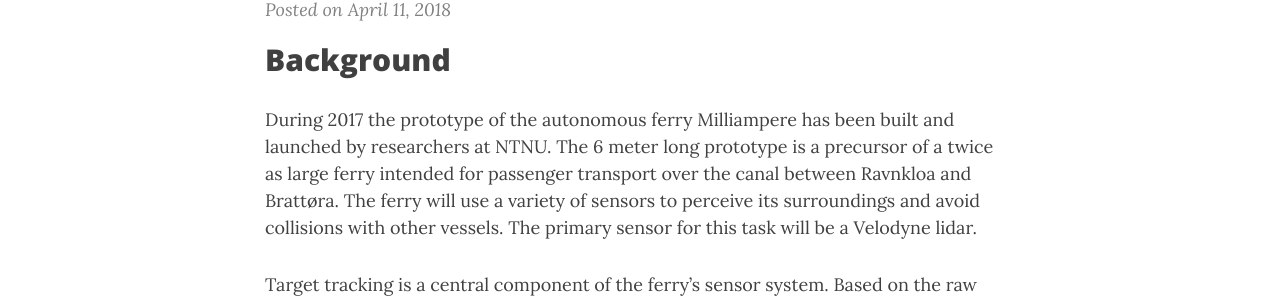
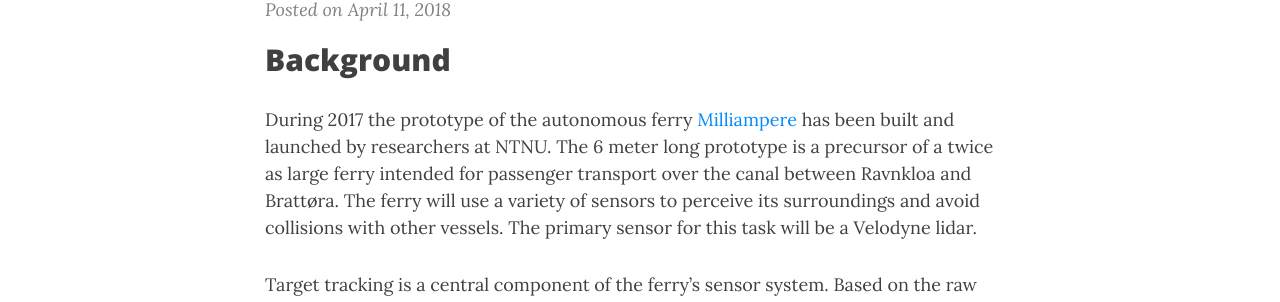
Before and after one commit to autosit/autosit.github.io, a Jekyll site: the page built from _posts/2018-04-11-eot.md, in a window 1280 px wide and 900 px high. Shown: the part 198-500 px from the top of the window. Built offline with Jekyll 4.4.1, drawn with Linux system fonts in a browser that asks for light colours; nearby versions of some CDN libraries; some of the changed lines change nothing that is shown.

Commit message:
eot updated nov 2018b

```diff
--- a/_posts/2018-04-11-eot.md
+++ b/_posts/2018-04-11-eot.md
@@ -7,7 +7,7 @@ category: SF
 
 ## Background
 
-During 2017 the prototype of the autonomous ferry Milliampere has been built and launched by researchers at NTNU. The 6 meter long prototype is a precursor of a twice as large ferry intended for passenger transport over the canal between Ravnkloa and Brattøra. The ferry will use a variety of sensors to perceive its surroundings and avoid collisions with other vessels. The primary sensor for this task will be a Velodyne lidar.
+During 2017 the prototype of the autonomous ferry <a href="https://www.ntnu.edu/autoferry">Milliampere</a> has been built and launched by researchers at NTNU. The 6 meter long prototype is a precursor of a twice as large ferry intended for passenger transport over the canal between Ravnkloa and Brattøra. The ferry will use a variety of sensors to perceive its surroundings and avoid collisions with other vessels. The primary sensor for this task will be a Velodyne lidar.
 
 Target tracking is a central component of the ferry's sensor system. Based on the raw sensor data, software must detect other objects, and estimate their locations and velocities. Many different tracking methods exist, and which method is most appropriate depends on the sensors used. The primary sensor for collision avoidance will be an automotive lidar, while cameras and radars also will be considered. Lidar and radar are both active sensors, which can measure both range and bearing. A key difference between radar and lidar is that the lidar has much higher resolution.
 
```
